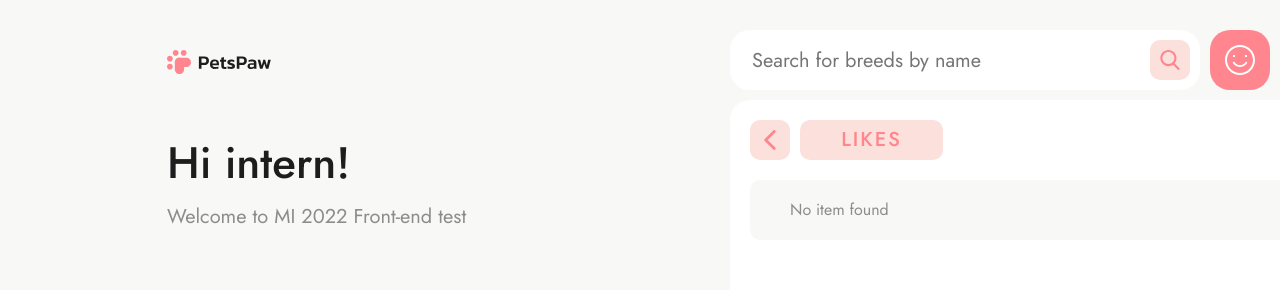
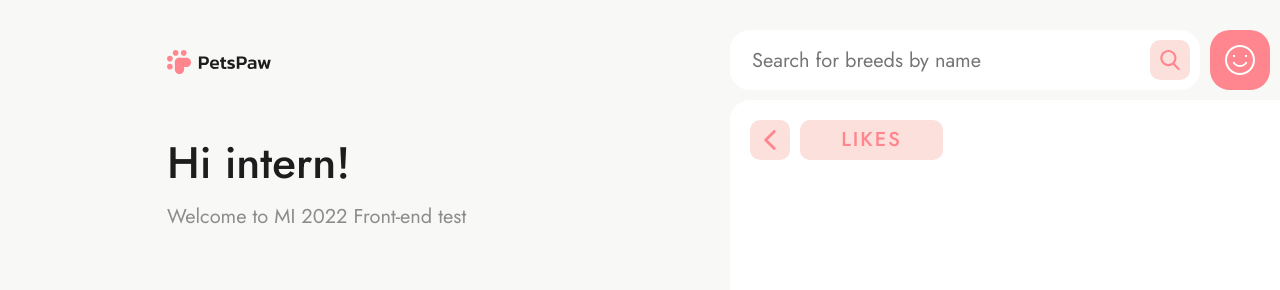
Before and after one commit to p0shta/petspaw, a React (Create React App) app: page /petspaw/likes in a window 1280 px wide. Shown: the top 290 px of the page. Built offline with nearby package versions, Linux system fonts and the light colour scheme.

Commit message:
fix: routes

```diff
--- a/src/components/Section/Section.jsx
+++ b/src/components/Section/Section.jsx
@@ -7,8 +7,12 @@ export default function Section({ children }) {
     const { pathname } = useLocation();
     const { id } = useParams();
 
-    const isBreedsNavbar = children[0]?.type?.name === 'BreedsNavbar';
+    const isBreedsPage = children[0]?.type?.name === 'BreedsNavbar';
+    const isGalleryPage = pathname.includes('/gallery');
+    const isSearchPage = pathname.includes('/search');
+    const isVotingPage = pathname.includes('/voting');
     const isBreedDetailPage = pathname.includes('breeds/');
+
     const currentPageTitle = isBreedDetailPage
         ? pathname.slice(1, pathname.slice(1).indexOf('/') + 1).toUpperCase()
         : pathname.slice(1).toUpperCase();
@@ -20,12 +24,14 @@ export default function Section({ children }) {
                     <img src={back} alt="back" />
                 </Link>
                 <div className={s.sectionTitle}>{currentPageTitle}</div>
-                {isBreedsNavbar ? children[0] : null}
+                {isBreedsPage && children[0]}
                 {isBreedDetailPage && <div className={s.id}>{id}</div>}
-
-                {isBreedDetailPage ? children[0] : null}
             </nav>
-            {isBreedsNavbar ? children[1] : children}
+            {isBreedDetailPage && children[1]}
+            {isBreedsPage && children[1]}
+            {isGalleryPage && children}
+            {isSearchPage && children}
+            {isVotingPage && children}
         </section>
     );
 }
--- a/src/services/api-service.js
+++ b/src/services/api-service.js
@@ -19,7 +19,3 @@ export const getFilteredGallery = async (limit, type) => {
     const data = await res.json();
     return data;
 };
-// https://api.thedogapi.com/v1/images/search?breed_id=pk1AAdloG&format=all&limit=10&order=desc&mime_types=all
-// breed_id=${breed.id}
-
-// breed_id=HJ1297iE7
```
